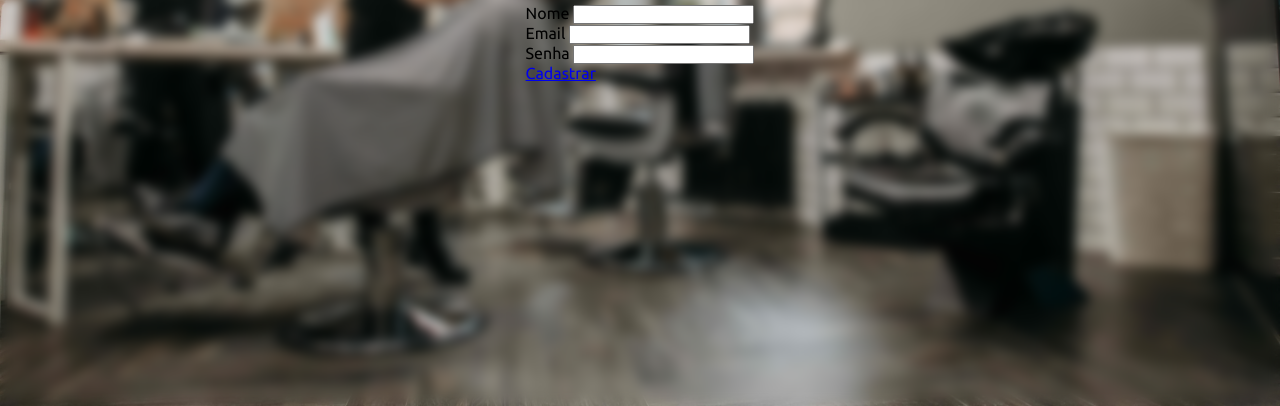
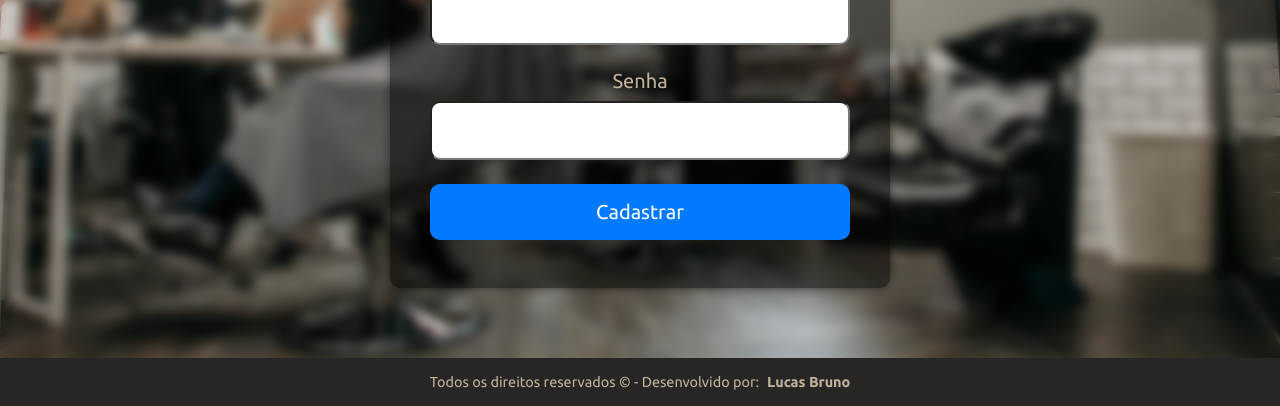
Before and after one commit to Brrn91/agendamento-barbearia, a plain HTML site: page pages/cadastro.html in a window 1280 px wide. Shown: the part 394-800 px from the top of the page. Drawn offline with nearby package versions, Linux system fonts and the light colour scheme.

Commit message:
feat: enhance cadastro page with accessibility improvements and new styling

```diff
--- a/pages/cadastro.html
+++ b/pages/cadastro.html
@@ -30,9 +30,9 @@
       </nav>
     </header>
     <main>
-      <section class="cadastro">
+      <section class="cadastro" aria-label="Cadastro">
         <h1>Cadastro</h1>
-        <form action="" method="post" autocomplete="off">
+        <form action="" method="post" autocomplete="off" aria-label="Formulário de Cadastro">
           <div class="input-group" aria-label="Nome" aria-required="true">
             <label for="nome">Nome</label>
             <input type="text" id="nome" name="nome" />
@@ -49,5 +49,7 @@
         </form>
       </section>
     </main>
+    <footer>Todos os direitos reservados © - Desenvolvido por: <a href="https://github.com/Brrn91" target="_blank"
+            rel="nofollow">Lucas Bruno</a></footer>
   </body>
 </html>
--- a/styles/cadastro.css
+++ b/styles/cadastro.css
@@ -0,0 +1,66 @@
+section.cadastro {
+  display: flex;
+  flex-direction: column;
+  align-items: center;
+  justify-content: center;
+  width: 100%;
+  max-width: 31.25rem;
+  padding: 1.25rem;
+  border-radius: 0.625rem;
+  background-color: rgba(0, 0, 0, 0.5);
+  box-shadow: 0 0 0.625rem rgba(0, 0, 0, 0.5);
+}
+
+section.cadastro > form {
+  display: flex;
+  flex-direction: column;
+  align-items: center;
+  justify-content: center;
+  width: 100%;
+  gap: 1rem;
+  padding: 1.25rem;
+}
+
+section.cadastro > form > div.input-group {
+  display: flex;
+  flex-direction: column;
+  align-items: center;
+  justify-content: center;
+  width: 100%;
+}
+
+section.cadastro > form > div.input-group > label {
+  font-size: clamp(1rem, 2vw, 1.25rem);
+  color: var(--claro);
+  margin-bottom: 0.5rem;
+  text-align: center;
+  width: 100%;
+}
+
+section.cadastro > form > div.input-group > input {
+  font-size: clamp(1rem, 2vw, 1.25rem);
+  color: var(--escuro);
+  margin-bottom: 0.5rem;
+  text-align: center;
+  width: 100%;
+  padding: 1rem;
+  border-radius: 0.625rem;
+}
+
+section.cadastro > form > a.cadastro-btn {
+  font-size: clamp(1rem, 2vw, 1.25rem);
+  color: var(--texto);
+  margin-bottom: 0.5rem;
+  text-align: center;
+  width: 100%;
+  padding: 1rem;
+  border-radius: 0.625rem;
+  background-color: var(--azul);
+  text-decoration: none;
+  transition: all 0.3s ease;
+}
+
+section.cadastro > form > a.cadastro-btn:hover {
+  background-color: var(--destaque);
+  color: var(--texto);
+}
```
